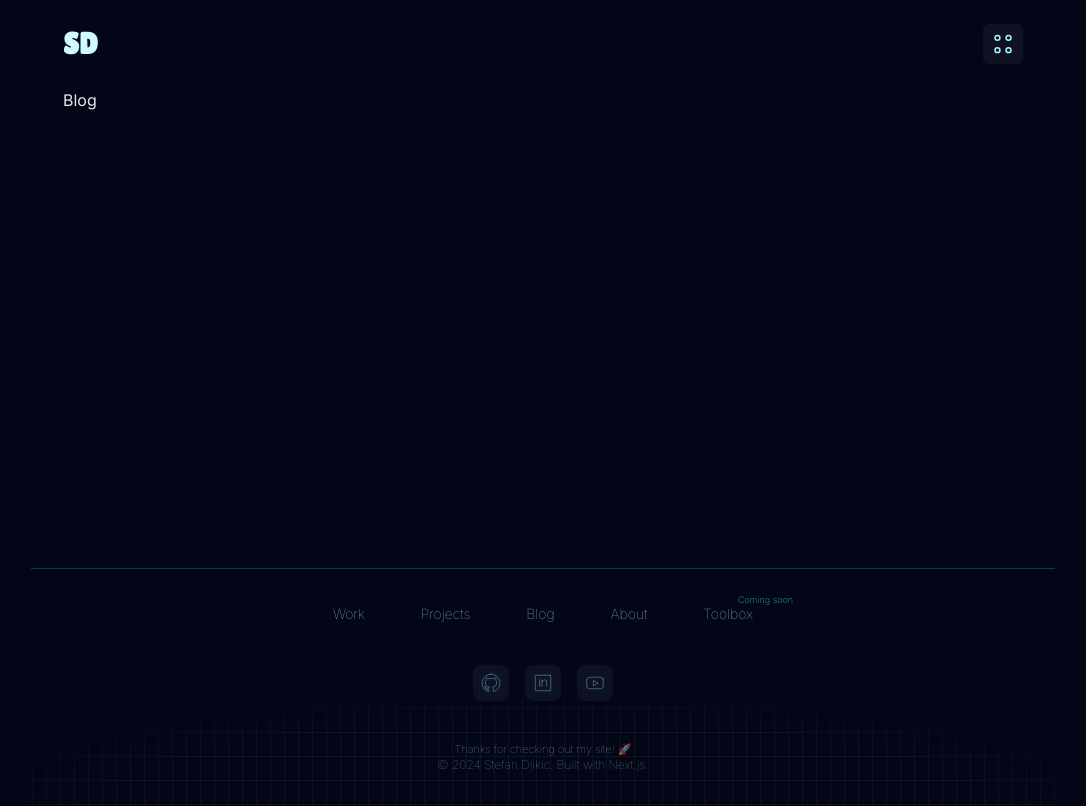
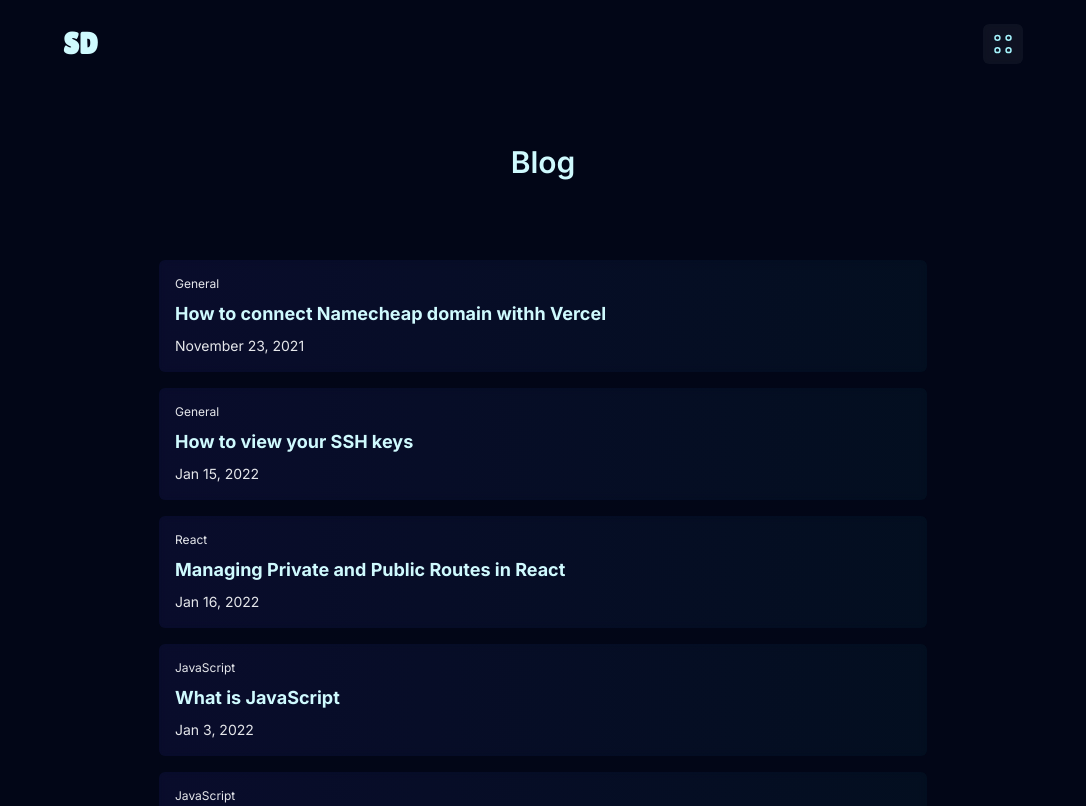
Before and after one commit to stefandjikic/personal-website, a Next.js app: page /blog in a window 1280 px wide. Shown: the top 806 px of the page, without its empty margins (97-1183 px from the left). Built offline with nearby package versions, Linux system fonts and the light colour scheme.

Commit message:
Add gray-matter dependency and implement blog page and card components

```diff
--- /dev/null
+++ b/app/blog/[slug]/page.tsx
@@ -0,0 +1,32 @@
+import fs from "fs";
+import matter from "gray-matter";
+
+const getPostContent = (slug: string) => {
+  const path = `posts/${slug}.md`;
+  const file = fs.readFileSync(path, "utf-8");
+  const matterResult = matter(file);
+  return matterResult;
+};
+
+interface PostPageProps {
+  params: {
+    slug: string;
+  };
+}
+
+const PostPage = (props: PostPageProps) => {
+  const slug = props.params.slug;
+  const post = getPostContent(slug);
+  console.log(post, "post");
+
+  return (
+    <div className="mt-14 mb-24 mx-auto max-w-3xl">
+      <h1 className="text-3xl text-center font-semibold mb-20 text-cyan-50">
+        {post.data.title}
+      </h1>
+      <p>{post.content}</p>
+    </div>
+  );
+};
+
+export default PostPage;
--- a/app/blog/page.tsx
+++ b/app/blog/page.tsx
@@ -1,9 +1,41 @@
-import React from 'react'
+import fs from "fs";
+import MainBlogCard from "../components/blog/MainBlogCard";
+import matter from "gray-matter";
+import { IBlogPostMetaData } from "../utils/interfaces";
 
-const index = () => {
+const getPostMetaData = (): IBlogPostMetaData[] => {
+  const folderPath = "posts/";
+  const files = fs.readdirSync(folderPath);
+  const mdFiles = files.filter((file) => file.endsWith(".md"));
+  // const slugs = mdFiles.map((file) => file.replace(".md", ""));
+  // return slugs;
+  const posts = mdFiles.map((file) => {
+    const filesContent = fs.readFileSync(`${folderPath}${file}`, "utf-8");
+    const matterResult = matter(filesContent);
+    return {
+      ...matterResult.data,
+      slug: file.replace(".md", ""),
+    } as IBlogPostMetaData;
+  });
+
+  return posts;
+};
+
+const BlogPage = () => {
+  const blogMetaData = getPostMetaData();
+  console.log(blogMetaData, "blogMetaData")
+  const posts = blogMetaData.map((post) => {
+    return <MainBlogCard key={post?.slug} post={post} />;
+  });
+
   return (
-    <div>Blog</div>
-  )
-}
+    <div className="mt-14 mx-auto max-w-3xl">
+      <h1 className="text-3xl text-center font-semibold mb-20 text-cyan-100">
+        Blog
+      </h1>
+      <div className="flex flex-col gap-4 mb-24">{posts}</div>
+    </div>
+  );
+};
 
-export default index
+export default BlogPage;
--- /dev/null
+++ b/app/components/blog/MainBlogCard.tsx
@@ -0,0 +1,22 @@
+import { IBlogPostMetaData } from "@/app/utils/interfaces";
+import Link from "next/link";
+import React from "react";
+
+interface MainBlogCardProps {
+  post: IBlogPostMetaData;
+}
+
+const MainBlogCard = ({ post }: MainBlogCardProps) => {
+
+  return (
+    <Link href={`/blog/${post?.slug}`}>
+      <div className="rounded-md backdrop-blur-sm p-4 bg-gradient-to-r from-indigo-600/10 to-cyan-800/10 hover:bg-gradient-to-l cursor-pointer">
+        <p className="text-xs mb-2">{post?.category}</p>
+        <h4 className="text-lg font-bold text-cyan-100">{post?.title}</h4>
+        <p className="text-sm mt-2">{post?.date}</p>
+      </div>
+    </Link>
+  );
+};
+
+export default MainBlogCard;
--- /dev/null
+++ b/app/utils/interfaces.ts
@@ -0,0 +1,8 @@
+export interface IBlogPostMetaData {
+  title: string;
+  date: string;
+  description: string;
+  category: string;
+  author?: string;
+  slug: string;
+}
--- a/package.json
+++ b/package.json
@@ -9,6 +9,7 @@
     "lint": "next lint"
   },
   "dependencies": {
+    "gray-matter": "^4.0.3",
     "next": "14.1.0",
     "react": "^18",
     "react-dom": "^18"
```
Also changed, not shown: 1 other file (tests, documents, lock files or other folders).
